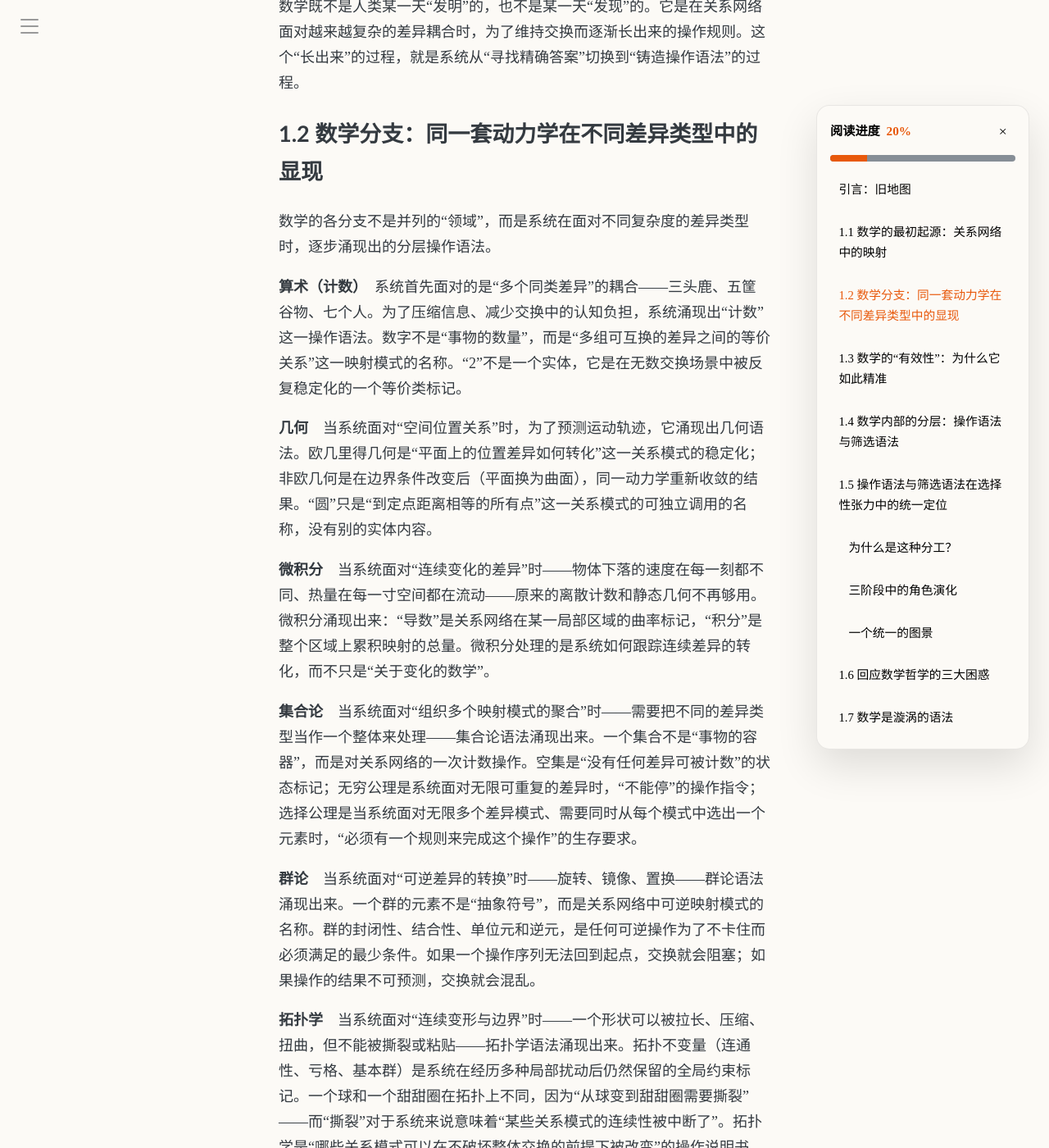
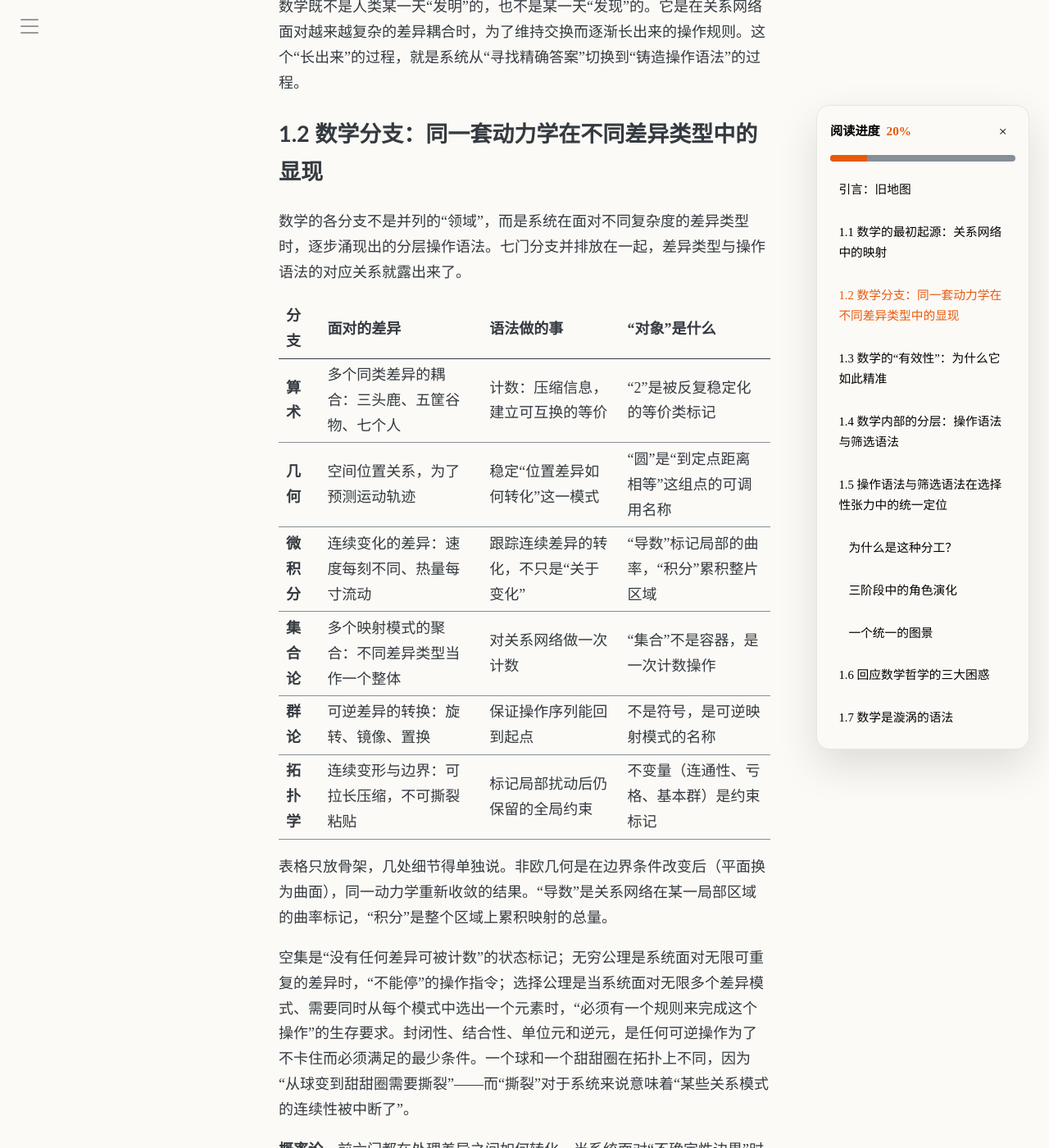
Before and after one commit to symphonyh/symphonyh.github.io, a Jekyll site: the page built from _posts/2026-07-08-数学.md, in a window 1280 px wide and 1400 px high, scrolled down 2259 px. Shown: the whole window at 82% size. Built offline with Jekyll 4.4.1, drawn with Linux system fonts in a browser that asks for light colours; a script that is not in the unit is left out; comment, search, counter and statistics services are not loaded; some of the changed text lies outside the part shown.

Commit message:
数学一篇 1.2 节改四列表格，七段并列压成骨架加例证两段

```diff
--- a/_posts/2026-07-08-数学.md
+++ b/_posts/2026-07-08-数学.md
@@ -54,21 +54,22 @@ comments: true
 
 ## 1.2 数学分支：同一套动力学在不同差异类型中的显现
 
-数学的各分支不是并列的“领域”，而是系统在面对不同复杂度的差异类型时，逐步涌现出的分层操作语法。
+数学的各分支不是并列的“领域”，而是系统在面对不同复杂度的差异类型时，逐步涌现出的分层操作语法。七门分支并排放在一起，差异类型与操作语法的对应关系就露出来了。
 
-**算术（计数）**　系统首先面对的是“多个同类差异”的耦合——三头鹿、五筐谷物、七个人。为了压缩信息、减少交换中的认知负担，系统涌现出“计数”这一操作语法。数字不是“事物的数量”，而是“多组可互换的差异之间的等价关系”这一映射模式的名称。“2”不是一个实体，它是在无数交换场景中被反复稳定化的一个等价类标记。
+| 分支 | 面对的差异 | 语法做的事 | “对象”是什么 |
+| :--- | :--- | :--- | :--- |
+| **算术** | 多个同类差异的耦合：三头鹿、五筐谷物、七个人 | 计数：压缩信息，建立可互换的等价 | “2”是被反复稳定化的等价类标记 |
+| **几何** | 空间位置关系，为了预测运动轨迹 | 稳定“位置差异如何转化”这一模式 | “圆”是“到定点距离相等”这组点的可调用名称 |
+| **微积分** | 连续变化的差异：速度每刻不同、热量每寸流动 | 跟踪连续差异的转化，不只是“关于变化” | “导数”标记局部的曲率，“积分”累积整片区域 |
+| **集合论** | 多个映射模式的聚合：不同差异类型当作一个整体 | 对关系网络做一次计数 | “集合”不是容器，是一次计数操作 |
+| **群论** | 可逆差异的转换：旋转、镜像、置换 | 保证操作序列能回到起点 | 不是符号，是可逆映射模式的名称 |
+| **拓扑学** | 连续变形与边界：可拉长压缩，不可撕裂粘贴 | 标记局部扰动后仍保留的全局约束 | 不变量（连通性、亏格、基本群）是约束标记 |
 
-**几何**　当系统面对“空间位置关系”时，为了预测运动轨迹，它涌现出几何语法。欧几里得几何是“平面上的位置差异如何转化”这一关系模式的稳定化；非欧几何是在边界条件改变后（平面换为曲面），同一动力学重新收敛的结果。“圆”只是“到定点距离相等的所有点”这一关系模式的可独立调用的名称，没有别的实体内容。
+表格只放骨架，几处细节得单独说。非欧几何是在边界条件改变后（平面换为曲面），同一动力学重新收敛的结果。“导数”是关系网络在某一局部区域的曲率标记，“积分”是整个区域上累积映射的总量。
 
-**微积分**　当系统面对“连续变化的差异”时——物体下落的速度在每一刻都不同、热量在每一寸空间都在流动——原来的离散计数和静态几何不再够用。微积分涌现出来：“导数”是关系网络在某一局部区域的曲率标记，“积分”是整个区域上累积映射的总量。微积分处理的是系统如何跟踪连续差异的转化，而不只是“关于变化的数学”。
+空集是“没有任何差异可被计数”的状态标记；无穷公理是系统面对无限可重复的差异时，“不能停”的操作指令；选择公理是当系统面对无限多个差异模式、需要同时从每个模式中选出一个元素时，“必须有一个规则来完成这个操作”的生存要求。封闭性、结合性、单位元和逆元，是任何可逆操作为了不卡住而必须满足的最少条件。一个球和一个甜甜圈在拓扑上不同，因为“从球变到甜甜圈需要撕裂”——而“撕裂”对于系统来说意味着“某些关系模式的连续性被中断了”。
 
-**集合论**　当系统面对“组织多个映射模式的聚合”时——需要把不同的差异类型当作一个整体来处理——集合论语法涌现出来。一个集合不是“事物的容器”，而是对关系网络的一次计数操作。空集是“没有任何差异可被计数”的状态标记；无穷公理是系统面对无限可重复的差异时，“不能停”的操作指令；选择公理是当系统面对无限多个差异模式、需要同时从每个模式中选出一个元素时，“必须有一个规则来完成这个操作”的生存要求。
-
-**群论**　当系统面对“可逆差异的转换”时——旋转、镜像、置换——群论语法涌现出来。一个群的元素不是“抽象符号”，而是关系网络中可逆映射模式的名称。群的封闭性、结合性、单位元和逆元，是任何可逆操作为了不卡住而必须满足的最少条件。如果一个操作序列无法回到起点，交换就会阻塞；如果操作的结果不可预测，交换就会混乱。
-
-**拓扑学**　当系统面对“连续变形与边界”时——一个形状可以被拉长、压缩、扭曲，但不能被撕裂或粘贴——拓扑学语法涌现出来。拓扑不变量（连通性、亏格、基本群）是系统在经历多种局部扰动后仍然保留的全局约束标记。一个球和一个甜甜圈在拓扑上不同，因为“从球变到甜甜圈需要撕裂”——而“撕裂”对于系统来说意味着“某些关系模式的连续性被中断了”。拓扑学是“哪些关系模式可以在不破坏整体交换的前提下被改变”的操作说明书。
-
-**概率论**　当系统面对“不确定性边界”时——不是某一类特定的差异，而是差异本身的“来与不来”和“落在哪里”无法被精确预测——概率论语法涌现出来。
+**概率论**　前六门都在处理差异之间如何转化。当系统面对“不确定性边界”时——不是某一类特定的差异，而是差异本身的“来与不来”和“落在哪里”无法被精确预测——概率论语法涌现出来。
 
 概率论的独特之处在于：它不处理差异之间的转化关系（那是算术、代数、几何在做的事），也不处理差异的空间分布（那是拓扑在做的事）。它处理的是转化关系本身的可信度边界。
 
```
